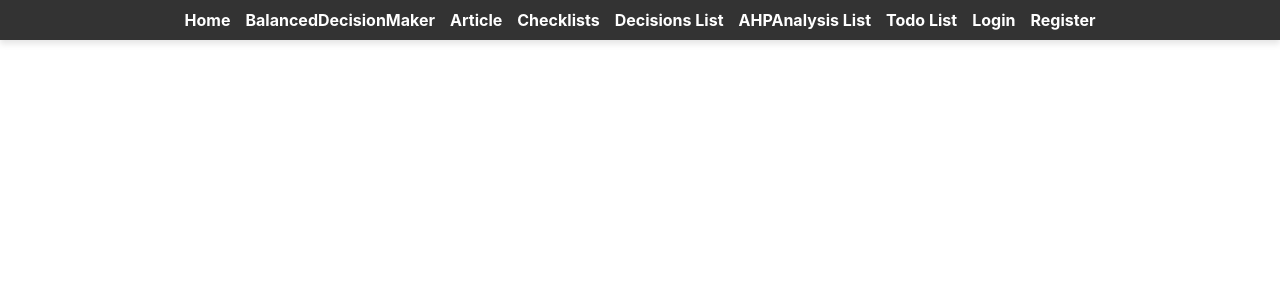
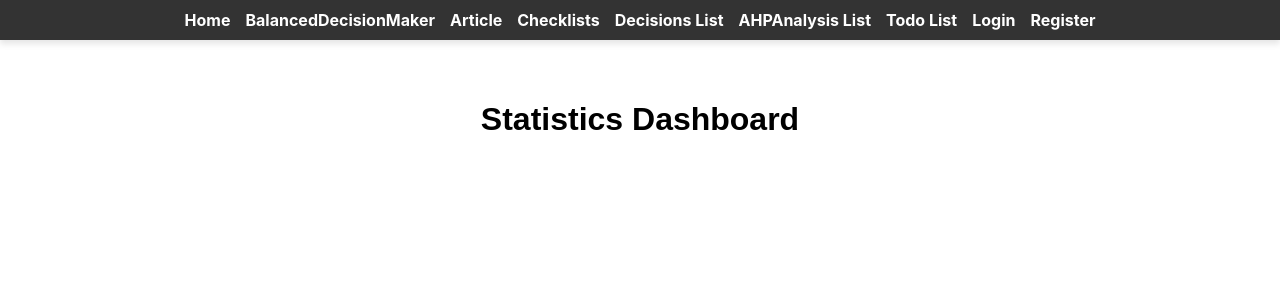
Before and after one commit to tuxiantian/decision-manager, a React (Create React App) app: page / in a window 1280 px wide. Shown: the top 300 px of the page. Built offline with nearby package versions, Linux system fonts and the light colour scheme; no server answers; a small style sheet from the web is missing.

Commit message:
添加后端运营数据的停机

```diff
--- a/package.json
+++ b/package.json
@@ -8,11 +8,13 @@
     "@testing-library/user-event": "^13.5.0",
     "@toast-ui/react-editor": "^3.2.3",
     "axios": "^1.7.7",
+    "chart.js": "^4.4.6",
     "jsencrypt": "^3.3.2",
     "markdown-it": "^14.1.0",
     "markdown-it-katex": "^2.0.3",
     "mermaid": "^11.4.0",
     "react": "^18.3.1",
+    "react-chartjs-2": "^5.2.0",
     "react-dom": "^18.3.1",
     "react-icons": "^5.3.0",
     "react-router-dom": "^6.27.0",
--- a/src/App.js
+++ b/src/App.js
@@ -11,6 +11,7 @@ import ArticleViewer from './components/ArticleViewer';
 import ChecklistList from './components/ChecklistList';
 import FlowchartDetail from './components/FlowchartDetail';
 import ChecklistForm from './components/ChecklistForm';
+import StatisticsDashboard from './components/StatisticsDashboard';
 import api from './components/api';
 
 function App() {
@@ -77,7 +78,7 @@ function App() {
               )}
         </nav>
         <Routes>
-          <Route path="/" element={<Home />} />
+          <Route path="/" element={<StatisticsDashboard />} />
           <Route path="/login" element={<LoginPage  onLogin={setUsername} />} />
           <Route path="/register" element={<RegisterPage />} />
           <Route path="/articles" element={<ArticleList />} />
--- /dev/null
+++ b/src/components/StatisticsDashboard.css
@@ -0,0 +1,29 @@
+.statistics-dashboard {
+    padding: 20px;
+    font-family: Arial, sans-serif;
+    max-width: 1200px;
+    margin: 0 auto;
+  }
+
+  .chart-container {
+    margin-bottom: 40px;
+    background-color: #f9f9f9;
+    padding: 20px;
+    border-radius: 8px;
+    box-shadow: 0 2px 8px rgba(0, 0, 0, 0.1);
+  }
+
+  h1 {
+    text-align: center;
+    margin-bottom: 30px;
+  }
+
+  h2, h3 {
+    text-align: center;
+    margin-bottom: 10px;
+  }
+
+  .chart-container canvas {
+    max-width: 100%;
+    height: auto;
+  }
--- /dev/null
+++ b/src/components/StatisticsDashboard.js
@@ -0,0 +1,119 @@
+import React, { useEffect, useState } from 'react';
+import {
+    Chart as ChartJS,
+    CategoryScale,
+    LinearScale,
+    PointElement,
+    LineElement,
+    Title,
+    Tooltip,
+    Legend
+  } from 'chart.js';
+import { Line } from 'react-chartjs-2';
+import './StatisticsDashboard.css';
+import api from './api.js';
+
+// 注册必要的组件
+ChartJS.register(
+    CategoryScale,
+    LinearScale,
+    PointElement,
+    LineElement,
+    Title,
+    Tooltip,
+    Legend
+  );
+
+function StatisticsDashboard() {
+  const [userData, setUserData] = useState(null);
+  const [articleData, setArticleData] = useState(null);
+  const [checklistData, setChecklistData] = useState(null);
+  const [decisionData, setDecisionData] = useState(null);
+
+  // Fetch data from API
+  useEffect(() => {
+    // Fetch user statistics
+    api.get('/api/statistics/users?days=30')
+      .then(response => setUserData(response.data))
+      .catch(error => console.error('Error fetching user data:', error));
+
+    // Fetch article statistics
+    api.get('/api/statistics/articles?days=30')
+      .then(response => setArticleData(response.data))
+      .catch(error => console.error('Error fetching article data:', error));
+
+    // Fetch checklist statistics
+    api.get('/api/statistics/checklists?days=30')
+      .then(response => setChecklistData(response.data))
+      .catch(error => console.error('Error fetching checklist data:', error));
+
+    // Fetch decision data statistics
+    api.get('/api/statistics/decision_data?days=30')
+      .then(response => setDecisionData(response.data))
+      .catch(error => console.error('Error fetching decision data:', error));
+  }, []);
+
+  // Helper function to format data for Chart.js
+  const formatChartData = (trendData, label) => {
+    if (!trendData) return null;
+    const labels = trendData.map(item => item.date);
+    const data = trendData.map(item => item.count);
+
+    return {
+      labels,
+      datasets: [
+        {
+          label,
+          data,
+          fill: false,
+          borderColor: '#4bc0c0',
+          tension: 0.1,
+        },
+      ],
+    };
+  };
+
+  return (
+    <div className="statistics-dashboard">
+      <h1>Statistics Dashboard</h1>
+
+      {userData && (
+        <div className="chart-container">
+          <h2>Total Users: {userData.total_users}</h2>
+          <Line data={formatChartData(userData.new_users_trend, 'New Users')} />
+        </div>
+      )}
+
+      {articleData && (
+        <div className="chart-container">
+          <h2>Total Articles: {articleData.total_articles}</h2>
+          <Line data={formatChartData(articleData.new_articles_trend, 'New Articles')} />
+        </div>
+      )}
+
+      {checklistData && (
+        <div className="chart-container">
+          <h2>Total Checklists: {checklistData.total_checklists}</h2>
+          <h3>Total Clones: {checklistData.total_clones}</h3>
+          <Line data={formatChartData(checklistData.checklist_trend, 'Checklist Trend')} />
+        </div>
+      )}
+
+      {decisionData && (
+        <div className="chart-container">
+          <h2>Total AHP Data: {decisionData.total_ahp_data}</h2>
+          <Line data={formatChartData(decisionData.ahp_trend, 'AHP Data Trend')} />
+        </div>
+      )}
+
+    {decisionData && (
+        <div className="chart-container">
+          <h3>Total Balanced Decision Data: {decisionData.total_balanced_decision_data}</h3>
+          <Line data={formatChartData(decisionData.balanced_decision_trend, 'Balanced Decision Trend')} />
+        </div>
+      )}
+    </div>
+  );
+}
+
+export default StatisticsDashboard;
```
Also changed, not shown: 1 other file (tests, documents, lock files or other folders).
